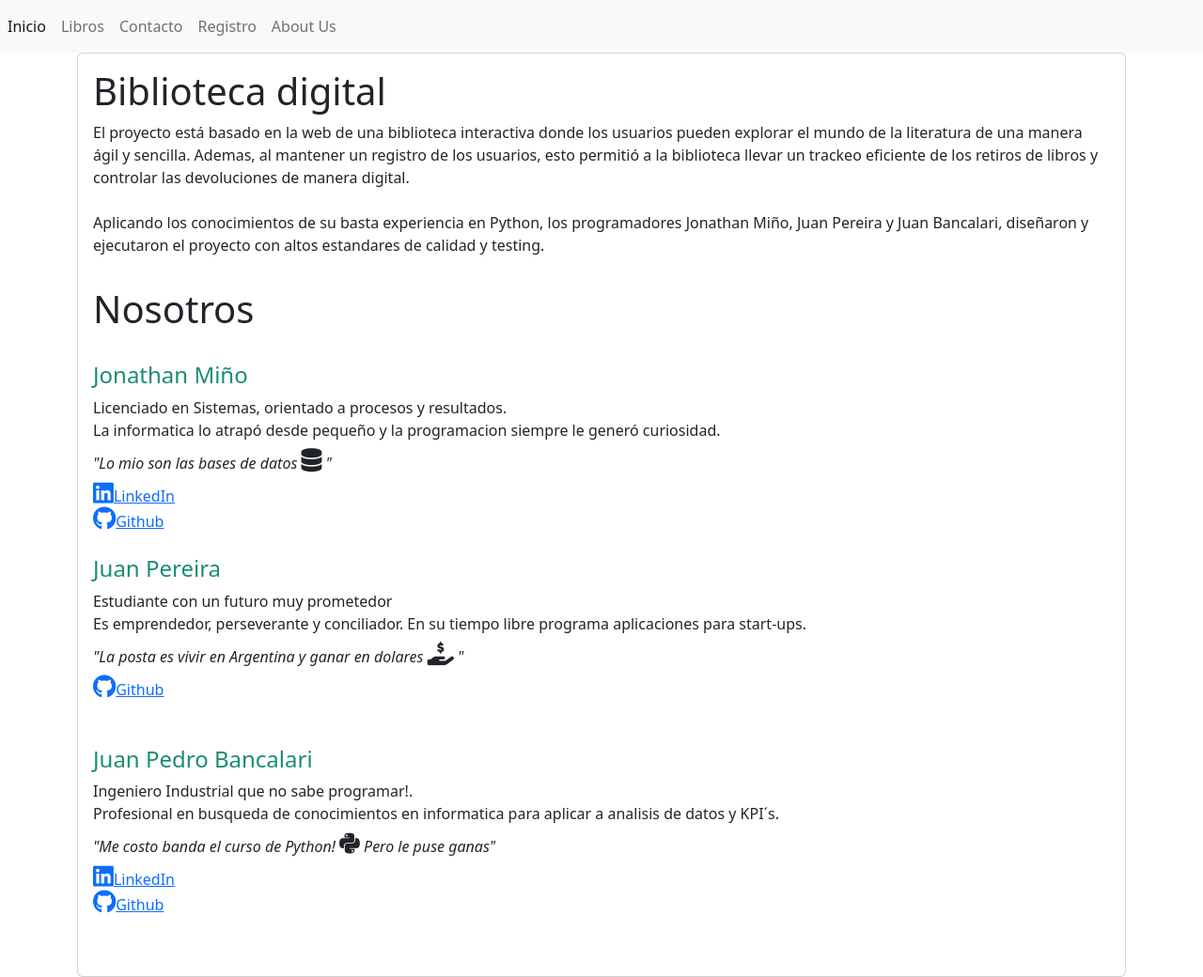
After one commit to Jonx76/proyecto_intermedio, a Django app: page /about/about in a window 1280 px wide. The commit adds this page. Shown: the whole page at 94% size. Run offline with Django 4.2, Linux system fonts and the light colour scheme; some libraries are stand-ins or nearby versions.

Commit message:
ahora deberia estar todo corregidogit add .git add .

```diff
--- a/AppIntermedio/admin.py
+++ b/AppIntermedio/admin.py
@@ -1,5 +1,5 @@
 from django.contrib import admin
-from .models import Libro, Ubicacion, Contacto, Registro
+from .models import Libro, Ubicacion, Contacto, Registro, About
 
 # Register your models here.
 
@@ -7,3 +7,4 @@ admin.site.register(Libro)
 admin.site.register(Ubicacion)
 admin.site.register(Contacto)
 admin.site.register(Registro)
+admin.site.register(About)
--- /dev/null
+++ b/AppIntermedio/templates/About/about.html
@@ -0,0 +1,22 @@
+{% extends "base.html" %}
+
+{% block titulo %} About Us {% endblock %}
+
+{% block contenido %}
+
+<div class="card">
+
+    <div class="card-body">
+        <h4 class="card-title", style="font-size: 40px;">Biblioteca digital</h4>
+        {% include 'about/aboutus.html' %}
+        <div class="card-body">
+
+
+
+
+    </div>
+</div>
+
+{% endblock %}
+
+bs
--- /dev/null
+++ b/AppIntermedio/templates/About/aboutus.html
@@ -0,0 +1,62 @@
+<form enctype="multipart/form-data" method="post">
+    <script src="https://kit.fontawesome.com/417c3775f6.js" crossorigin="anonymous"></script>
+
+
+
+        <div class="mb-3">
+
+          <label for="" class="form-label">El proyecto está basado en la web de una biblioteca interactiva donde los usuarios pueden explorar el mundo de la literatura de una manera ágil y sencilla.
+            Ademas, al mantener un registro de los usuarios, esto permitió a la biblioteca llevar un trackeo eficiente de los retiros de libros y controlar las devoluciones de manera digital.
+            <br>
+            <br>
+            Aplicando los conocimientos de su basta experiencia en Python, los programadores Jonathan Miño, Juan Pereira y Juan Bancalari, diseñaron y ejecutaron el proyecto con altos estandares de calidad y testing.
+            </label>
+          <br>
+          <br>
+          <h4 class="card-title", style="font-size: 40px;">Nosotros</h4>
+          <br>
+          <h4 class="card-title", style="color:rgb(27, 140, 112);">Jonathan Miño</h4>
+          <label for="" class="form-label">Licenciado en Sistemas, orientado a procesos y resultados.<br>
+            La informatica lo atrapó desde pequeño y la programacion siempre le generó curiosidad.</label>
+            <br>
+            <label for="" class="form-label", style= "font-style: italic">"Lo mio son las bases de datos <i class="fa-solid fa-database", style="font-size: 25px;"></i> "</label>
+            <br>
+
+            <a href="https://www.linkedin.com/in/jonathan-mi%C3%B1o-45283579/"><i class="fa-brands fa-linkedin", style="font-size: 25px;"></i>LinkedIn</a>
+          <br>
+          <a href="https://github.com/Jonx76"><i class="fa-brands fa-github", style="font-size: 25px;"></i>Github</a>
+          <label for="" class="form-label"></label>
+
+          <br>
+          <br>
+          <h4 class="card-title", style="color:rgb(27, 140, 112);">Juan Pereira</h4>
+          <label for="" class="form-label">Estudiante con un futuro muy prometedor<br>
+            Es emprendedor, perseverante y conciliador. En su tiempo libre programa aplicaciones para start-ups.      </label>
+          <br>
+          <label for="" class="form-label", style= "font-style: italic">"La posta es vivir en Argentina y ganar en dolares <i class="fa-solid fa-hand-holding-dollar", style="font-size: 25px;"></i> "</label>
+          <br>
+
+          <a href="https://github.com/juancito3110"><i class="fa-brands fa-github", style="font-size: 25px;"></i>Github</a>
+          <label for="" class="form-label"></label>
+          <br>
+          <br>
+          <br>
+          <h4 class="card-title", style="color:rgb(27, 140, 112);">Juan Pedro Bancalari</h4>
+          <label for="" class="form-label">Ingeniero Industrial que no sabe programar!.<br>
+            Profesional en busqueda de conocimientos en informatica para aplicar a analisis de datos y KPI´s.</label>
+            <br>
+            <label for="" class="form-label", style= "font-style: italic">"Me costo banda el curso de Python! <i class="fa-brands fa-python", style="font-size: 25px;"></i> Pero le puse ganas"</label>
+            <br>
+
+            <a href="https://www.linkedin.com/in/jonathan-mi%C3%B1o-45283579/"><i class="fa-brands fa-linkedin", style="font-size: 25px;"></i>LinkedIn</a>
+            <br>
+            <a href="https://github.com/Juanbancalari"><i class="fa-brands fa-github", style="font-size: 25px;"></i>Github</a>
+            <br>
+
+
+
+        </div>
+
+
+
+        </form>
--- a/AppIntermedio/templates/base.html
+++ b/AppIntermedio/templates/base.html
@@ -18,6 +18,8 @@
              <a class="nav-item nav-link" href="{% url 'libros' %}">Libros</a>
              <a class="nav-item nav-link" href="{% url 'contacto' %}">Contacto</a>
              <a class="nav-item nav-link" href="{% url 'registro' %}">Registro</a>
+             <a class="nav-item nav-link" href="{% url 'about' %}">About Us</a>
+
          </div>
      </nav>
     <div class="container">
--- a/AppIntermedio/views.py
+++ b/AppIntermedio/views.py
@@ -44,3 +44,9 @@ def crearsocio(request):
         formulario.save()
         return redirect('registro')
     return render(request,"registro/crearsocio.html", {'formulario': formulario})
+
+def about(request):
+    return render(request, "about/about.html")
+
+def aboutus(request):
+    return render(request, "about/aboutus.html")
--- a/intermedio/urls.py
+++ b/intermedio/urls.py
@@ -15,7 +15,7 @@ Including another URLconf
 """
 from django.contrib import admin
 from django.urls import path
-from AppIntermedio.views import libros, inicio, crear, editar, ubicacion, contacto, datoscontacto, crearsocio, registro
+from AppIntermedio.views import libros, inicio, crear, editar, ubicacion, contacto, datoscontacto, crearsocio, registro, about, aboutus
 
 
 
@@ -29,4 +29,7 @@ urlpatterns = [
     path('contacto/datoscontacto', datoscontacto, name='datoscontacto'),
     path('registro/', registro, name='registro'),
     path('registro/crearsocio', crearsocio, name='crearsocio'),
+    path('about/about', about, name='about'),
+    path('about/aboutus', aboutus, name='aboutus'),
+
 ]
```
Also changed, not shown: AppIntermedio/models.py (+13 -0 lines), AppIntermedio/templates/Contacto/datoscontacto.html (+4 -3 lines), AppIntermedio/migrations/0011_about.py (added), db.sqlite3.
